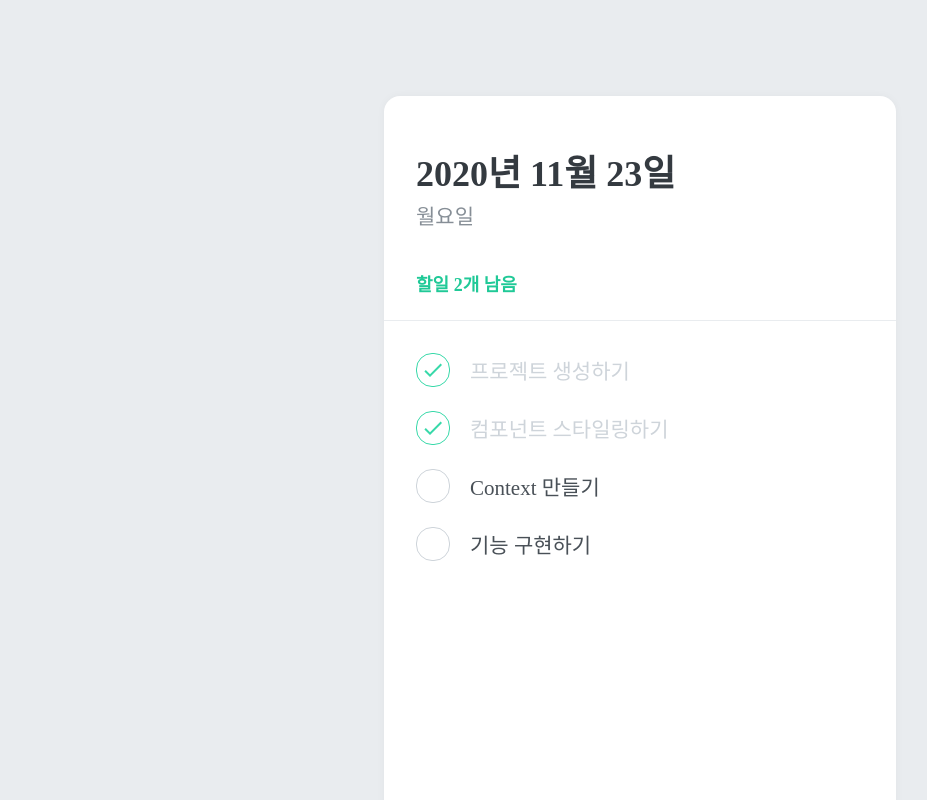
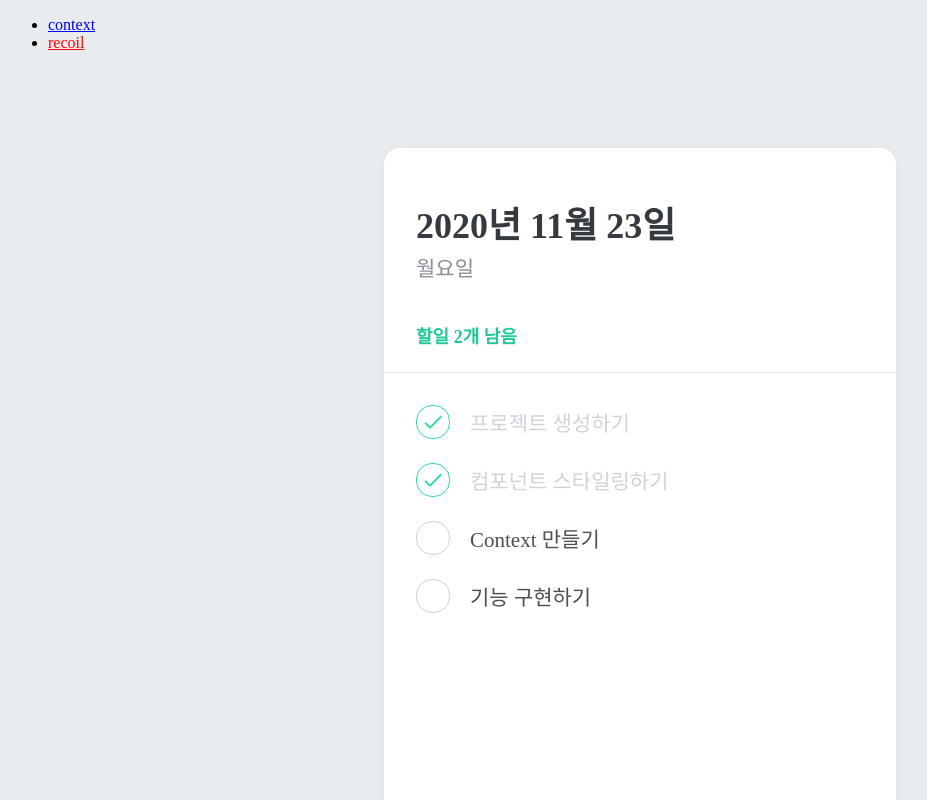
Before and after one commit to dlwo12345/mashup-todolist, a React (Create React App) app: page /#/recoil in a window 1280 px wide. Shown: the top 800 px of the page, without its empty margins (0-927 px from the left). Built offline with nearby package versions, Linux system fonts and the light colour scheme.

Commit message:
라우터 기반으로 변경

```diff
--- a/src/App.js
+++ b/src/App.js
@@ -1,25 +1,13 @@
-import {createGlobalStyle} from 'styled-components';
-import ContextTodoCreate from './components/context/ContextTodoCreate';
-import ContextTodoHead from './components/context/ContextTodoHead';
-import ContextTodoList from './components/context/ContextTodoList';
-import ContextTodoTemplate from './components/context/ContextTodoTemplate';
-import {TodoProvider} from './TodoContext';
+import {Route, HashRouter} from 'react-router-dom';
+import Context from './pages/Context';
+import Recoil from './pages/Recoil';
 
-const GlobalStyle = createGlobalStyle`
-  body {
-    background: #e9ecef;
-  }
-`;
 function App() {
   return (
-    <TodoProvider>
-      <GlobalStyle />
-      <ContextTodoTemplate>
-        <ContextTodoHead />
-        <ContextTodoList />
-        <ContextTodoCreate />
-      </ContextTodoTemplate>
-    </TodoProvider>
+    <HashRouter>
+      <Route exact path="/context" component={Context}></Route>
+      <Route exact path="/recoil" component={Recoil}></Route>
+    </HashRouter>
   );
 }
 
--- /dev/null
+++ b/src/components/Nav.js
@@ -0,0 +1,17 @@
+import React from 'react';
+import {NavLink} from 'react-router-dom';
+
+export default () => (
+  <ul>
+    <li>
+      <NavLink activeStyle={{color: 'red'}} to={`/context`}>
+        context
+      </NavLink>
+    </li>
+    <li>
+      <NavLink activeStyle={{color: 'red'}} to={`/recoil`}>
+        recoil
+      </NavLink>
+    </li>
+  </ul>
+);
--- /dev/null
+++ b/src/pages/Context.js
@@ -0,0 +1,30 @@
+import React from 'react';
+import {createGlobalStyle} from 'styled-components';
+import ContextTodoCreate from '../components/context/ContextTodoCreate';
+import ContextTodoHead from '../components/context/ContextTodoHead';
+import ContextTodoList from '../components/context/ContextTodoList';
+import ContextTodoTemplate from '../components/context/ContextTodoTemplate';
+import Nav from '../components/Nav';
+import {TodoProvider} from '../TodoContext';
+
+const GlobalStyle = createGlobalStyle`
+  body {
+    background: #e9ecef;
+  }
+`;
+
+export default () => {
+  return (
+    <>
+      <Nav />
+      <TodoProvider>
+        <GlobalStyle />
+        <ContextTodoTemplate>
+          <ContextTodoHead />
+          <ContextTodoList />
+          <ContextTodoCreate />
+        </ContextTodoTemplate>
+      </TodoProvider>
+    </>
+  );
+};
--- /dev/null
+++ b/src/pages/Recoil.js
@@ -0,0 +1,30 @@
+import React from 'react';
+import {createGlobalStyle} from 'styled-components';
+import ContextTodoCreate from '../components/context/ContextTodoCreate';
+import ContextTodoHead from '../components/context/ContextTodoHead';
+import ContextTodoList from '../components/context/ContextTodoList';
+import ContextTodoTemplate from '../components/context/ContextTodoTemplate';
+import Nav from '../components/Nav';
+import {TodoProvider} from '../TodoContext';
+
+const GlobalStyle = createGlobalStyle`
+  body {
+    background: #e9ecef;
+  }
+`;
+
+export default () => {
+  return (
+    <>
+      <Nav />
+      <TodoProvider>
+        <GlobalStyle />
+        <ContextTodoTemplate>
+          <ContextTodoHead />
+          <ContextTodoList />
+          <ContextTodoCreate />
+        </ContextTodoTemplate>
+      </TodoProvider>
+    </>
+  );
+};
```
